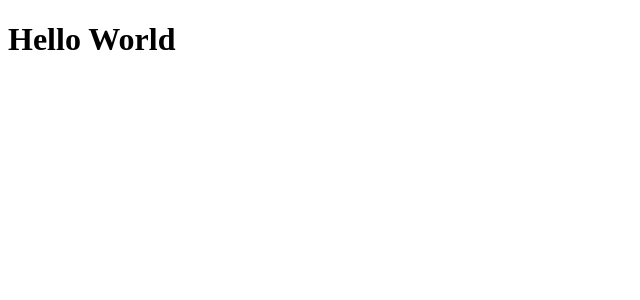
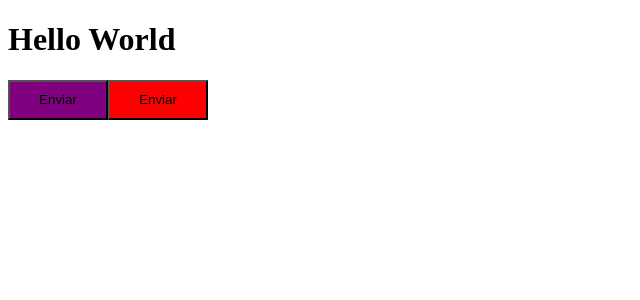
Before and after one commit to AndersonNascimentoAFSN/02-ignite-timer, a React (Vite) app: page / in a window 1280 px wide. Shown: the top 300 px of the page, without its empty margins (0-640 px from the left). Built offline with nearby package versions, Linux system fonts and the light colour scheme.

Commit message:
add examples button css modules and button styled component

```diff
--- a/src/App.tsx
+++ b/src/App.tsx
@@ -1,7 +1,11 @@
+import { Button } from "./components/Button";
+
 export function App() {
   return (
-    <div>
+    <>
       <h1>Hello World</h1>
-    </div>
+      <Button variant="primary"/>
+      <Button variant="danger"/>
+    </>
   );
 }
--- /dev/null
+++ b/src/components/Button/index.tsx
@@ -0,0 +1,9 @@
+import { ButtonContainer, ButtonVariantColor } from "./styles";
+
+interface IButtonProps {
+  variant?: ButtonVariantColor;
+}
+
+export function Button({ variant = "primary" }: IButtonProps) {
+  return <ButtonContainer variant={variant}>Enviar</ButtonContainer>;
+}
--- /dev/null
+++ b/src/components/Button/styles.ts
@@ -0,0 +1,21 @@
+import styled, { css } from 'styled-components';
+
+export type ButtonVariantColor = "primary" | "secondary" | "danger" | "success";
+
+interface IButtonContainerProps {
+  variant: ButtonVariantColor;
+}
+
+const buttonVariants = {
+  primary: 'purple',
+  secondary: 'orange',
+  danger: 'red',
+  success: 'green'
+}
+
+export const ButtonContainer = styled.button<IButtonContainerProps>`
+  width: 100px;
+  height:40px;
+
+  ${(props) => css`background-color: ${buttonVariants[props.variant]}`}
+`
```
Also changed, not shown: src/components/ButtonM/index.tsx (added, +11 -0 lines), src/components/ButtonM/styles.module.css (added, +15 -0 lines).
